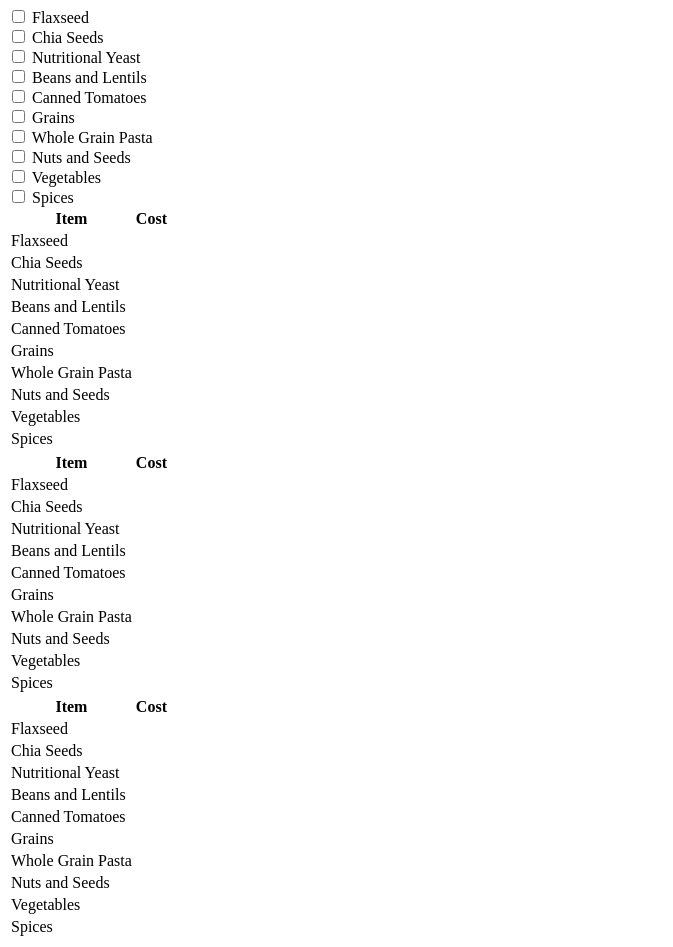
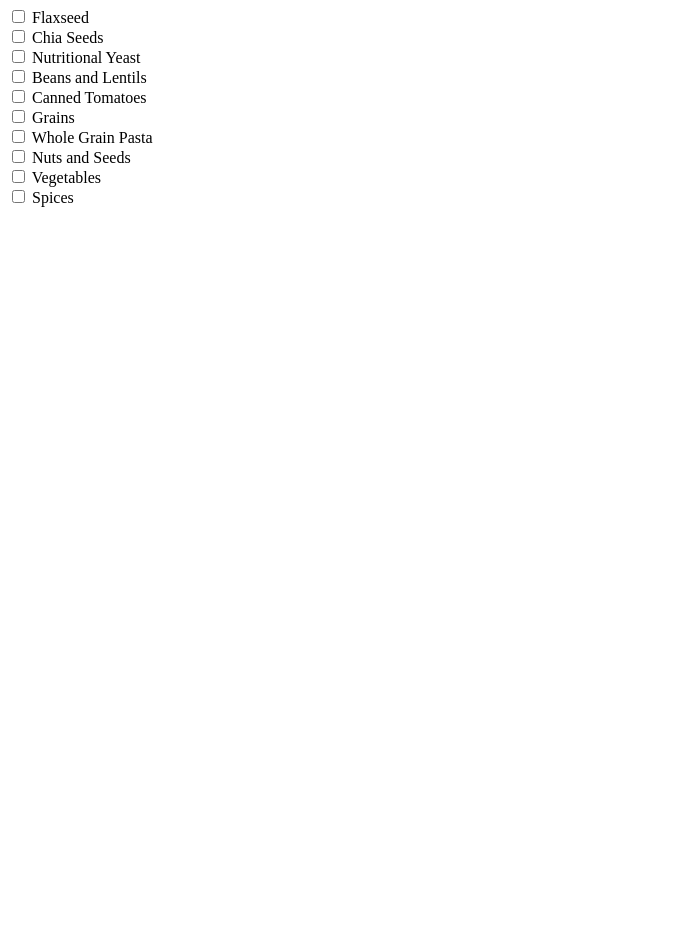
Before and after one commit to amandadambrosio/plant-based, a plain HTML site: page index.html in a window 1280 px wide. Shown: the part 73-1020 px from the top of the page, without its empty margins (0-673 px from the left). After the commit the page ends 800 px from the top, so only its background shows below. Drawn offline with nearby package versions, Linux system fonts and the light colour scheme.

Commit message:
AD branch added

```diff
--- a/index.html
+++ b/index.html
@@ -24,7 +24,7 @@
 
   <body>
     <!-- YOUR CONTENT GOES HERE -->
-    <h1> How to be Vegan</h1>
+    <h1>How much will it cost you to go plant-based?</h1>
     <section id="grocerylist">
       <div id="grocerylist">
         <input type="checkbox" data-place1="1" data-place2="2" data-place3="3">
@@ -59,96 +59,8 @@
         <br>
       </div>
     </section> <!-- the jQuery library. You need this to be able to use jQuery ($) -->
-    <div class="place1">
-      <table>
-        <tbody>
-          <tr>
-            <th> Item </th>
-            <th> Cost</th>
-          </tr>
-          <tr class="item">
-            <td>Flaxseed</td>
-          <tr class="item">
-            <td>Chia Seeds</td>
-          <tr class="item">
-            <td>Nutritional Yeast</td>
-          <tr class="item">
-            <td>Beans and Lentils</td>
-          <tr class="item">
-            <td>Canned Tomatoes</td>
-          <tr class="item">
-            <td>Grains</td>
-          <tr class="item">
-            <td>Whole Grain Pasta</td>
-          <tr class="item">
-            <td>Nuts and Seeds</td>
-          <tr class="item">
-            <td>Vegetables</td>
-          <tr class="item">
-            <td>Spices</td>
-        </tbody>
-      </table>
-    </div>
-    <div class="place2">
-      <table>
-        <tbody>
-          <tr>
-            <th> Item </th>
-            <th> Cost</th>
-          </tr>
-          <tr class="item">
-            <td>Flaxseed</td>
-          <tr class="item">
-            <td>Chia Seeds</td>
-          <tr class="item">
-            <td>Nutritional Yeast</td>
-          <tr class="item">
-            <td>Beans and Lentils</td>
-          <tr class="item">
-            <td>Canned Tomatoes</td>
-          <tr class="item">
-            <td>Grains</td>
-          <tr class="item">
-            <td>Whole Grain Pasta</td>
-          <tr class="item">
-            <td>Nuts and Seeds</td>
-          <tr class="item">
-            <td>Vegetables</td>
-          <tr class="item">
-            <td>Spices</td>
-        </tbody>
-      </table>
-    </div>
-    <div class="place3">
-      <table>
-        <tbody>
-          <tr>
-            <th> Item </th>
-            <th> Cost</th>
-          </tr>
-          <tr class="item">
-            <td>Flaxseed</td>
-          <tr class="item">
-            <td>Chia Seeds</td>
-          <tr class="item">
-            <td>Nutritional Yeast</td>
-          <tr class="item">
-            <td>Beans and Lentils</td>
-          <tr class="item">
-            <td>Canned Tomatoes</td>
-          <tr class="item">
-            <td>Grains</td>
-          <tr class="item">
-            <td>Whole Grain Pasta</td>
-          <tr class="item">
-            <td>Nuts and Seeds</td>
-          <tr class="item">
-            <td>Vegetables</td>
-          <tr class="item">
-            <td>Spices</td>
-        </tbody>
-      </table>
-    </div>
+
+
     <script src="https://cdnjs.cloudflare.com/ajax/libs/jquery/3.3.1/jquery.min.js"></script>
 
     <!-- Your javascript should be called here -->
```
